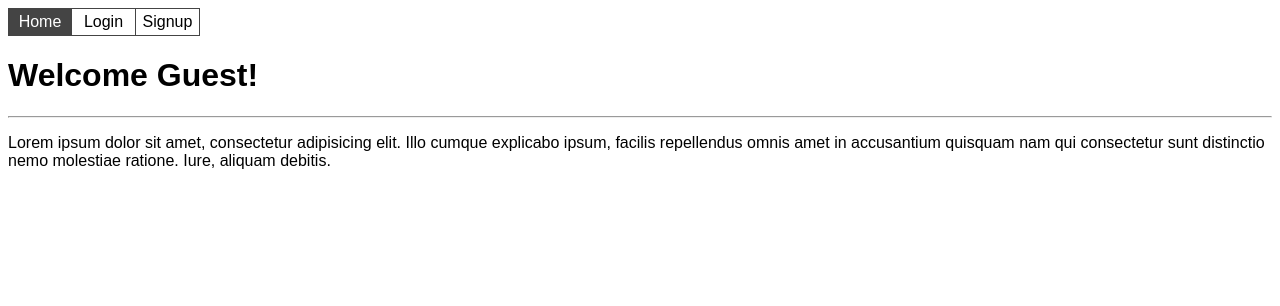
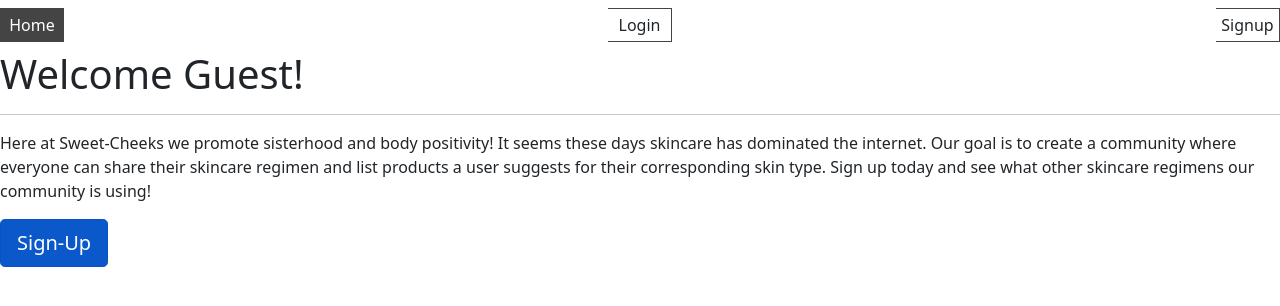
Before and after one commit to cpolland/sweet-cheeks, a React (Create React App) app in the folder client/: page / in a window 1280 px wide. Shown: the top 306 px of the page. Built offline with nearby package versions, Linux system fonts and the light colour scheme.

Commit message:
home.js react bootstrap

```diff
--- a/client/package.json
+++ b/client/package.json
@@ -8,9 +8,13 @@
     "@testing-library/jest-dom": "^5.11.4",
     "@testing-library/react": "^11.1.0",
     "@testing-library/user-event": "^12.1.10",
+    "bootstrap": "^5.1.3",
     "graphql": "^16.3.0",
+    "install": "^0.13.0",
     "jwt-decode": "^3.1.2",
+    "npm": "^8.12.1",
     "react": "^17.0.1",
+    "react-bootstrap": "^2.4.0",
     "react-dom": "^17.0.1",
     "react-router-dom": "^6.2.2",
     "react-scripts": "5.0.0",
--- a/client/public/index.html
+++ b/client/public/index.html
@@ -3,7 +3,6 @@
   <head>
     <meta charset="utf-8" />
     <link rel="icon" href="%PUBLIC_URL%/favicon.ico" />
-    <!-- <link rel="stylesheet" href="https://cdn.jsdelivr.net/npm/bootstrap@5.1.0/dist/css/bootstrap.min.css" /> -->
     <meta name="viewport" content="width=device-width, initial-scale=1" />
     <meta name="theme-color" content="#000000" />
     <meta
--- a/client/src/index.js
+++ b/client/src/index.js
@@ -1,3 +1,4 @@
+import "bootstrap/dist/css/bootstrap.min.css";
 import React from "react";
 import ReactDOM from "react-dom";
 import "./index.css";
--- a/client/src/pages/Home.js
+++ b/client/src/pages/Home.js
@@ -1,4 +1,5 @@
 import { useAuth } from "../util/auth";
+import { Button } from "react-bootstrap";
 
 export default function Home() {
   const { isLoggedIn, user } = useAuth();
@@ -8,11 +9,17 @@ export default function Home() {
       <h1>Welcome {isLoggedIn ? user.username : "Guest"}!</h1>
       <hr />
       <p>
-        Lorem ipsum dolor sit amet, consectetur adipisicing elit. Illo cumque
-        explicabo ipsum, facilis repellendus omnis amet in accusantium quisquam
-        nam qui consectetur sunt distinctio nemo molestiae ratione. Iure,
-        aliquam debitis.
+        Here at Sweet-Cheeks we promote sisterhood and body positivity! It seems
+        these days skincare has dominated the internet. Our goal is to create a
+        community where everyone can share their skincare regimen and list
+        products a user suggests for their corresponding skin type. Sign up
+        today and see what other skincare regimens our community is using!
       </p>
+      <>
+        <Button variant="primary" size="lg" active>
+          Sign-Up
+        </Button>{" "}
+      </>
     </div>
   );
 }
--- a/package.json
+++ b/package.json
@@ -21,11 +21,5 @@
   "license": "ISC",
   "devDependencies": {
     "concurrently": "^6.4.0"
-  },
-  "dependencies": {
-    "bootstrap": "^5.1.3",
-    "react": "^18.1.0",
-    "react-dom": "^18.1.0",
-    "reactstrap": "^9.1.1"
   }
 }
```
Also changed, not shown: 2 other files (tests, documents, lock files or other folders).
